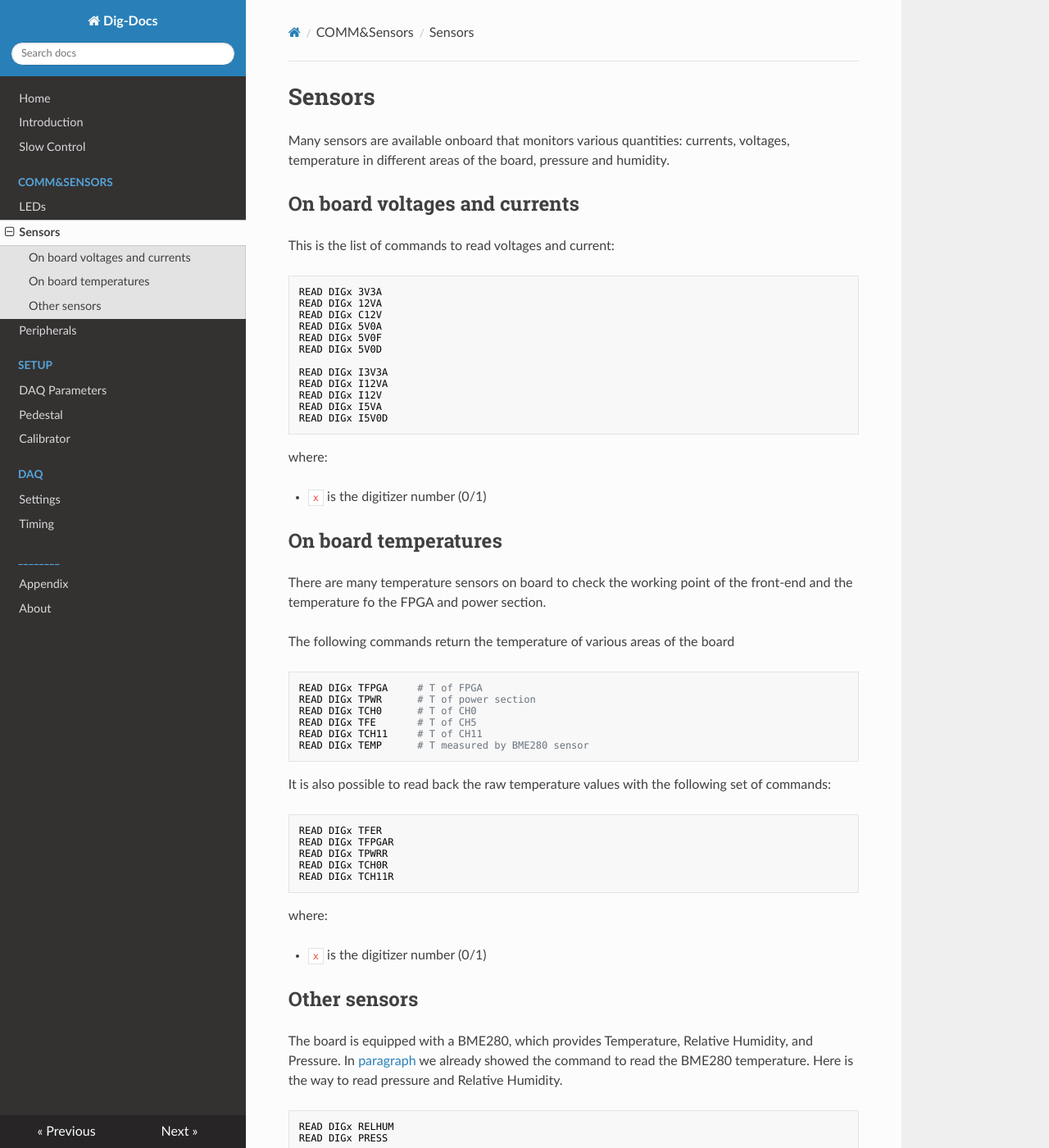
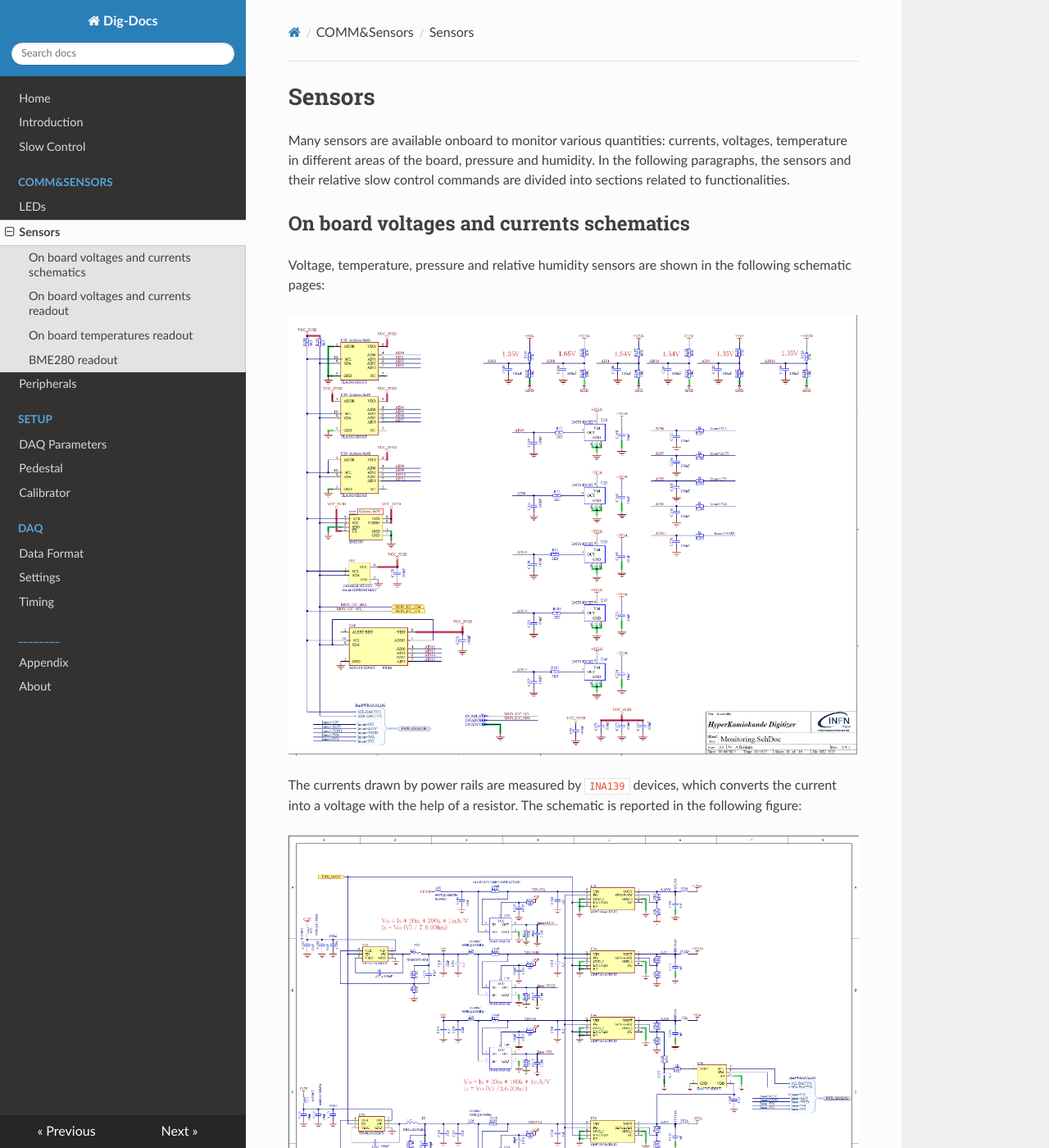
Before and after one commit to fabernet/DIGITIZER-docs, an MkDocs documentation site: the page built from docs/sensors.md, in a window 1280 px wide and 1400 px high. Shown: the whole window at 82% size. Built offline with MkDocs 1.6.1, drawn with Linux system fonts in a browser that asks for light colours; nearby versions of some CDN libraries; some of the changed text lies outside the part shown.

Commit message:
Added schematics pages of sensors. Successfully pushed to github pages.

````diff
--- a/docs/sensors.md
+++ b/docs/sensors.md
@@ -1,8 +1,19 @@
 # Sensors
 
-Many sensors are available onboard that monitors various quantities: currents, voltages, temperature in different areas of the board, pressure and humidity.
+Many sensors are available onboard to monitor various quantities: currents, voltages, temperature in different areas of the board, pressure and humidity. In the following paragraphs, the sensors and their relative slow control commands are divided into sections related to functionalities.
 
-## On board voltages and currents
+## On board voltages and currents schematics
+
+Voltage, temperature, pressure and relative humidity sensors are shown in the following schematic pages:
+
+!["Voltage and current sensors"][sensors]
+
+The currents drawn by power rails are measured by `INA139` devices, which converts the current into a voltage with the help of a resistor. The schematic is reported in the following figure:
+
+!["Current sensors"][I_sense]
+
+
+## On board voltages and currents readout
 
 This is the list of commands to read voltages and current:
 ```
@@ -23,7 +34,7 @@ where:
 
 - `x` is the digitizer number (0/1)
 
-## On board temperatures
+## On board temperatures readout
 
 There are many temperature sensors on board to check the working point of the front-end and the temperature fo the FPGA and power section.
 
@@ -51,9 +62,9 @@ where:
 
 - `x` is the digitizer number (0/1)
 
-## Other sensors
+## BME280 readout
 
-The board is equipped with a BME280, which provides Temperature, Relative Humidity, and Pressure. In [paragraph](#on-board-temperatures) we already showed the command to read the BME280 temperature. Here is the way to read pressure and Relative Humidity.
+The board is equipped with a BME280, which provides Temperature, Relative Humidity, and Pressure. The device is shown in [paragraph](on-board-voltages-and-currents-schematics) and is named U27. In [paragraph](#on-board-temperatures-readout) we already showed the command to read the BME280 temperature. Here is the way to read pressure and Relative Humidity.
 ```
 READ DIGx RELHUM
 READ DIGx PRESS
@@ -62,3 +73,6 @@ READ DIGx PRESS
 where:
 
 - `x` is the digitizer number (0/1)
+
+[sensors]: ./img/sensors.png "Voltage and current sensors"
+[I_sense]: ./img/I_sense.png "Current sensors"
--- a/mkdocs.yml
+++ b/mkdocs.yml
@@ -13,6 +13,7 @@ nav:
    - Pedestal: setup/pedestal.md
    - Calibrator: setup/calibrator.md
  - DAQ:
+   - Data Format: daq/data-format.md
    - Settings: daq/board-control.md
    - Timing: daq/timing.md
  - ________:
````
Also changed, not shown: README.md (+7 -8 lines), docs/about.md (+4 -2 lines), docs/daq/data-format.md (added, +13 -0 lines), docs/index.md (+9 -4 lines), docs/intro.md (+2 -0 lines), docs/onboard-peripherals.md (+1 -1 lines), docs/img/I_sense.png (added), docs/img/sensors.png (added), 1 other file.
